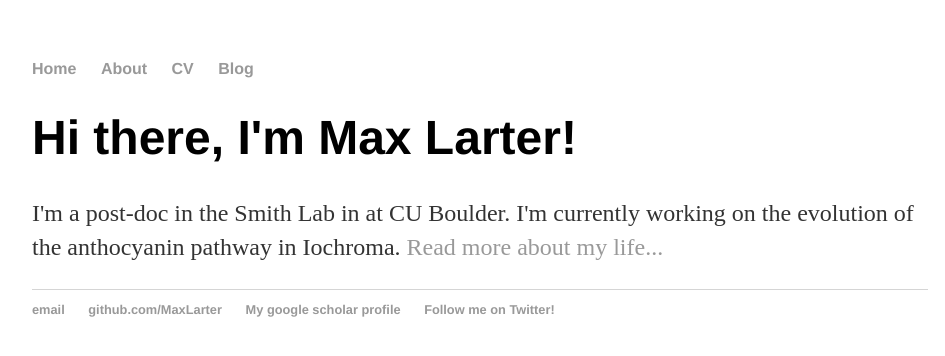
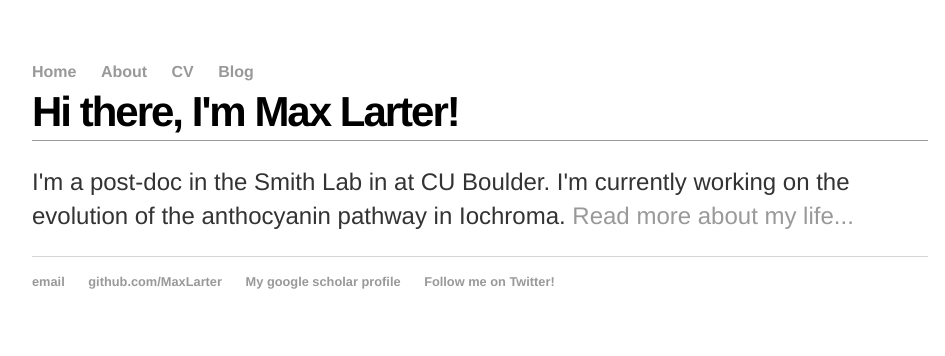
Before and after one commit to MaxLarter/maxlarter.github.io, a Jekyll site: the page built from index.html, in a window 1280 px wide. Shown: the top 356 px of the page, without its empty margins (160-1105 px from the left). Built offline with Jekyll 4.4.1, drawn with Linux system fonts in a browser that asks for light colours.

Commit message:
fix main.css

```diff
--- a/css/main.css
+++ b/css/main.css
@@ -1,4 +1,4 @@
-body {
+body { font: 16px Helvetica, Sans-Serif; line-height: 24px;
     margin: 60px auto;
     width: 70%;
 }
@@ -19,10 +19,9 @@ a {
 a:hover {
     text-decoration: underline;
 }
-h1 {
-    font-size: 3em;
-    font-family:'Helvetica', 'Arial', 'Sans-Serif';
-}
+h1 { font-family:'Helvetica', 'Arial', 'Sans-Serif'; margin: 0 0 16px 0; padding: 0 0 16px 0; font-size: 42px; font-weight: bold; letter-spacing: -2px; border-bottom: 1px solid #999; }
+h2 { font-size: 20px; margin: 0 0 6px 0; position: relative; }
+h2 span { position: absolute; bottom: 0; right: 0; font-style: italic; font-family: Georgia, Serif; font-size: 16px; color: #999; font-weight: normal; }
 p {
     font-size: 1.5em;
     line-height: 1.4em;
@@ -45,3 +44,6 @@ ul.posts li {
 dt { font-style: italic; font-weight: bold; font-size: 18px; text-align: right; padding: 0 26px 0 0; width: 150px; float: left; height: 100px; border-right: 1px solid #999;  }
 dd { width: 600px; float: right; }
 dd.clear { float: none; margin: 0; height: 15px; }
+.clear { clear: both; }
+#page-wrap { width: 800px; margin: 40px auto 60px; }
+#pic { float: right; margin: -30px 0 0 0; }
```
